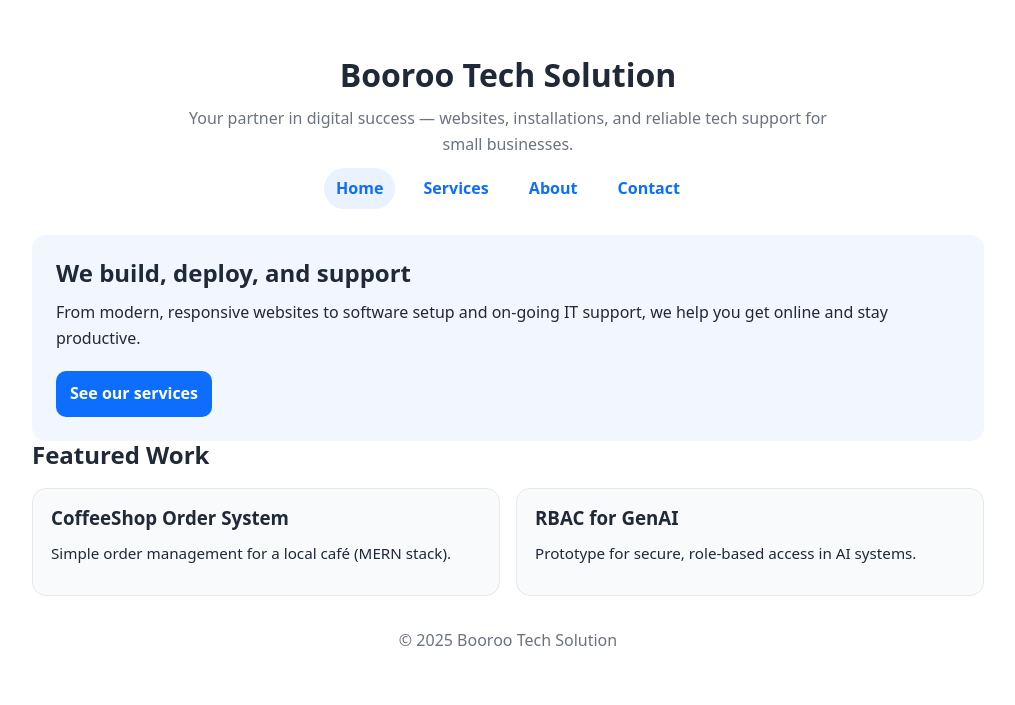
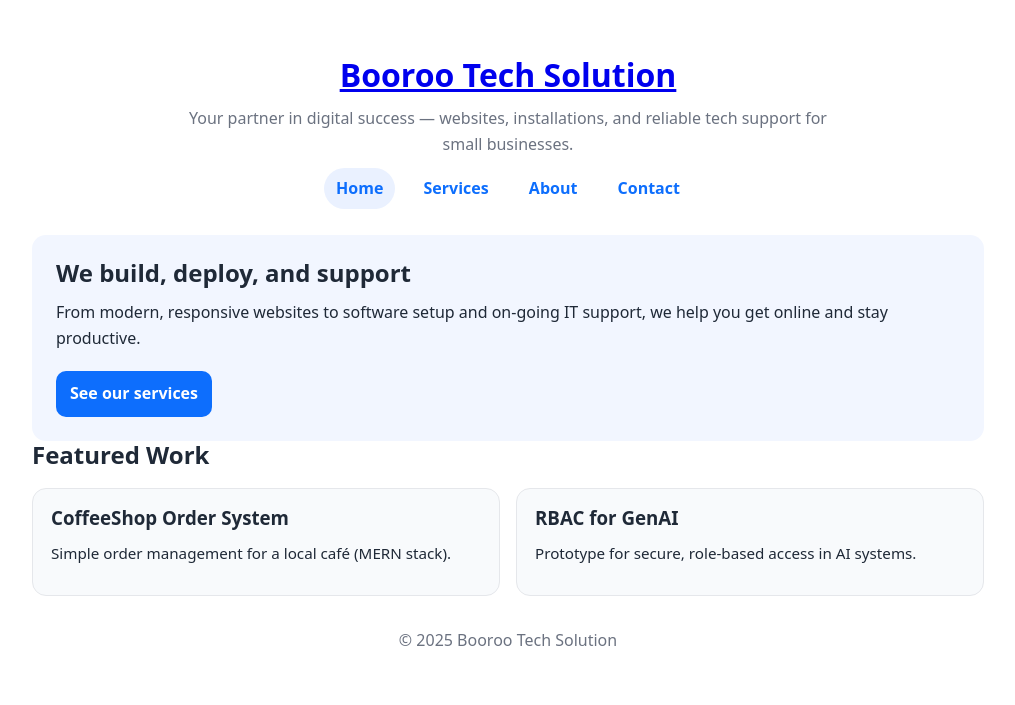
Before and after one commit to jarsodulacha/jarsodulacha.github.io, a plain HTML site: page index.html in a window 1280 px wide. Shown: the whole page, without its empty margins (132-1147 px from the left). Drawn offline with Linux system fonts and the light colour scheme.

Commit message:
Update index.html

```diff
--- a/index.html
+++ b/index.html
@@ -9,7 +9,9 @@
 <body>
   <div class="container">
     <header>
-      <h1>Booroo Tech Solution</h1>
+      <h1>
+  <a class="brand" href="/">Booroo Tech Solution</a>
+</h1>
       <p class="lead">Your partner in digital success — websites, installations, and reliable tech support for small businesses.</p>
       <nav>
         <a href="index.html" class="active">Home</a>
```
